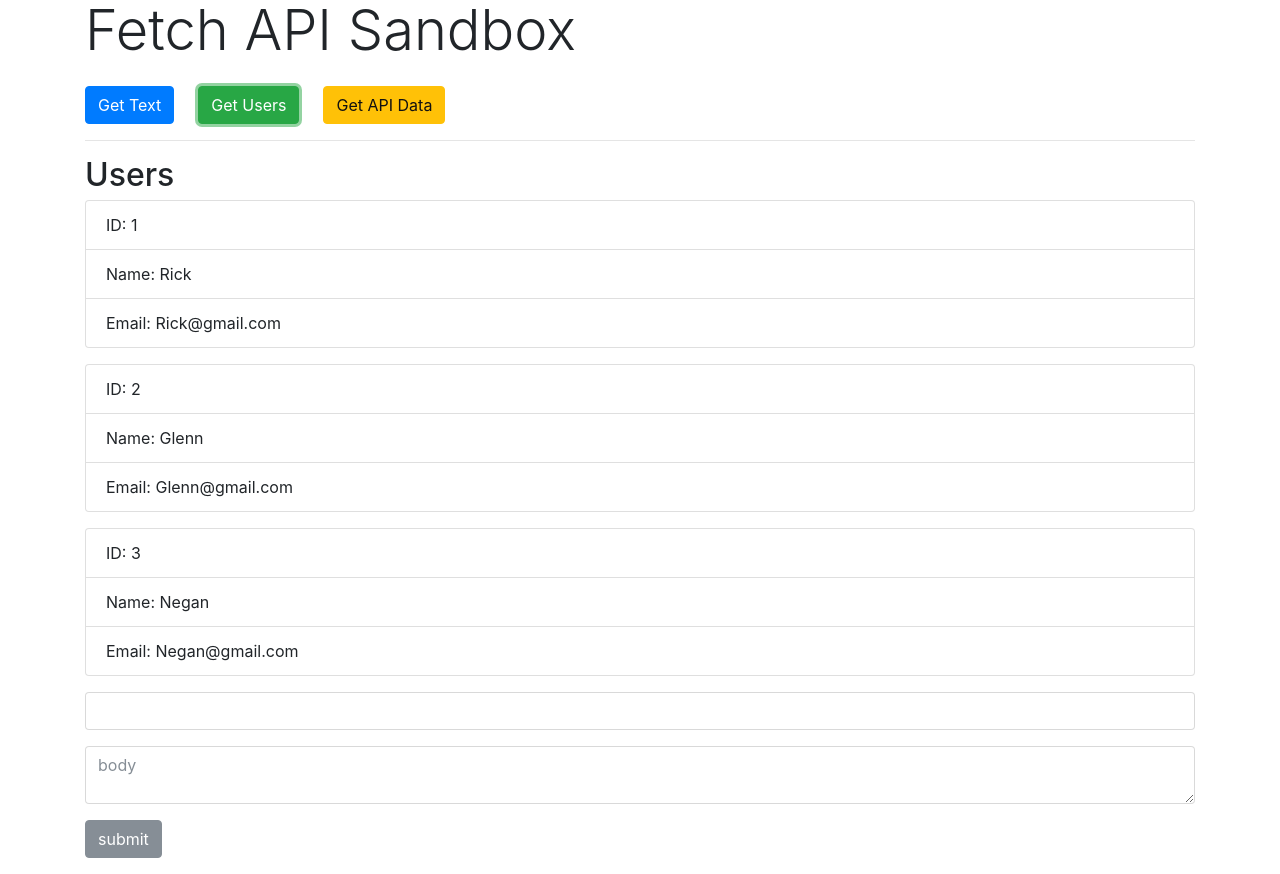
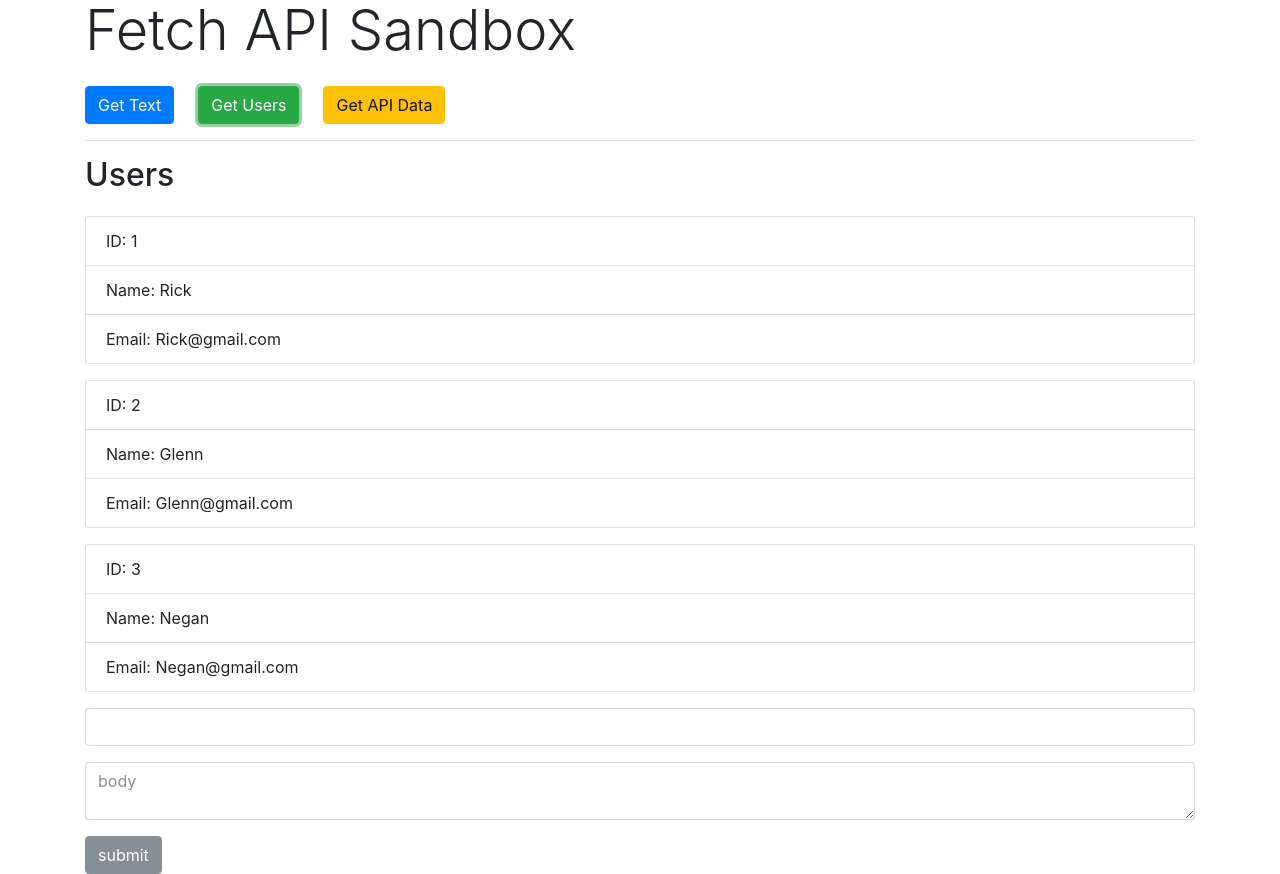
Before and after one commit to axixnix/fetch_api, a plain HTML site: page index.html in a window 1280 px wide. Both pictures are taken after a click on the button "Get Users". Drawn offline with nearby package versions, Linux system fonts and the light colour scheme.

Commit message:
added class mb-4 to the header element of the getUsers function

```diff
--- a/index.html
+++ b/index.html
@@ -75,7 +75,7 @@
         fetch("users.json")
           .then(res => res.json())
           .then(data => {
-            let output = "<h2>Users</h2>";
+            let output = '<h2 class="mb-4">Users</h2>';
             data.forEach(function(user) {
               output += `
             <ul class="list-group mb-3">
```
